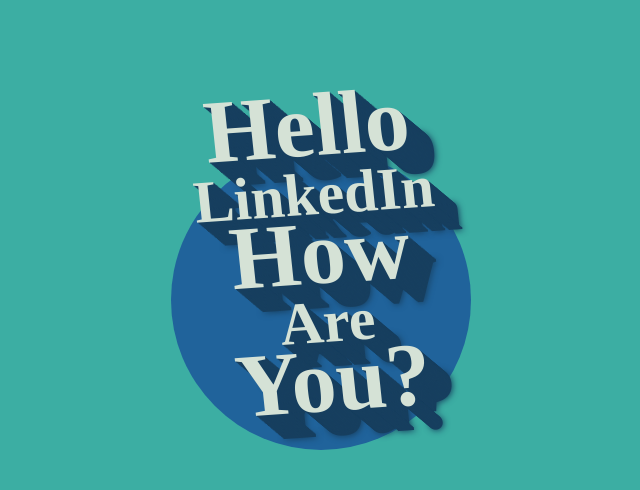
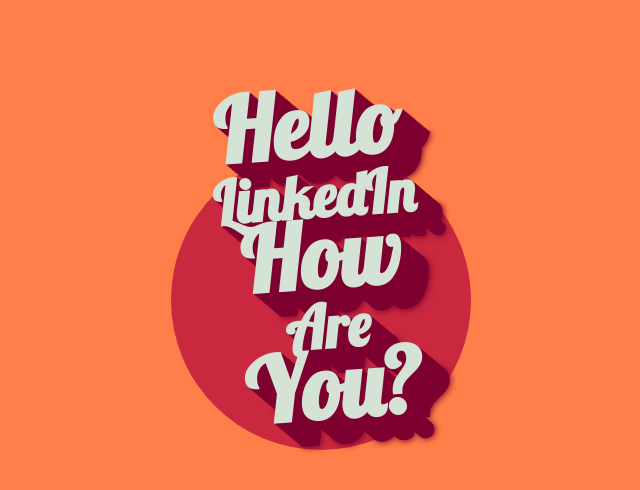
Before and after one commit to thebialy/day36_CSS_text_shadows, a plain HTML site: page index.html in a window 1280 px wide. Shown: the whole page, without its empty margins (319-959 px from the left). Drawn offline with Linux system fonts and the light colour scheme.

Commit message:
changed color palette

```diff
--- a/style.css
+++ b/style.css
@@ -1,5 +1,8 @@
+@import url(https://fonts.googleapis.com/css?family=Lobster);
+
 body {
-    background: #3CAEA3;
+    background: #ff7e49;
+    font-family: 'Lobster', cursive;
 }
 
 .background {
@@ -7,7 +10,7 @@
     height: 300px;
     width: 300px;
     border-radius: 100%;
-    background: #20639B;
+    background: #c9283e;
     margin-top: 150px;
 }
 
@@ -21,7 +24,7 @@
     -o-transform: scale(1) rotate(-5deg) translateX(0px) translateY(0px) skewX(1deg) skewY(1deg);
     -ms-transform: scale(1) rotate(-5deg) translateX(0px) translateY(0px) skewX(1deg) skewY(1deg);
     transform: scale(1) rotate(-5deg) translateX(0px) translateY(0px) skewX(1deg) skewY(1deg);
-    text-shadow: 1px 1px #173F5F, 2px 2px #173F5F, 3px 3px #173F5F, 4px 4px #173F5F, 5px 5px #173F5F, 6px 6px #173F5F, 7px 7px #173F5F, 8px 8px #173F5F, 9px 9px #173F5F, 10px 10px #173F5F, 11px 11px #173F5F, 12px 12px #173F5F, 13px 13px #173F5F, 14px 14px #173F5F, 15px 15px #173F5F, 16px 16px #173F5F, 17px 17px #173F5F, 18px 18px #173F5F, 19px 19px #173F5F, 20px 20px #173F5F, 21px 21px #173F5F, 22px 22px #173F5F, 23px 23px #173F5F, 24px 24px #173F5F, 25px 25px #173F5F, 26px 26px 6px #173F5F;
+    text-shadow: 1px 1px #7e0130, 2px 2px #7e0130, 3px 3px #7e0130, 4px 4px #7e0130, 5px 5px #7e0130, 6px 6px #7e0130, 7px 7px #7e0130, 8px 8px #7e0130, 9px 9px #7e0130, 10px 10px #7e0130, 11px 11px #7e0130, 12px 12px #7e0130, 13px 13px #7e0130, 14px 14px #7e0130, 15px 15px #7e0130, 16px 16px #7e0130, 17px 17px #7e0130, 18px 18px #7e0130, 19px 19px #7e0130, 20px 20px #7e0130, 21px 21px #7e0130, 22px 22px #7e0130, 23px 23px #7e0130, 24px 24px #7e0130, 25px 25px #7e0130, 26px 26px 6px #7e0130;
 }
 
 span:nth-child(3), span:nth-child(7) {
```
